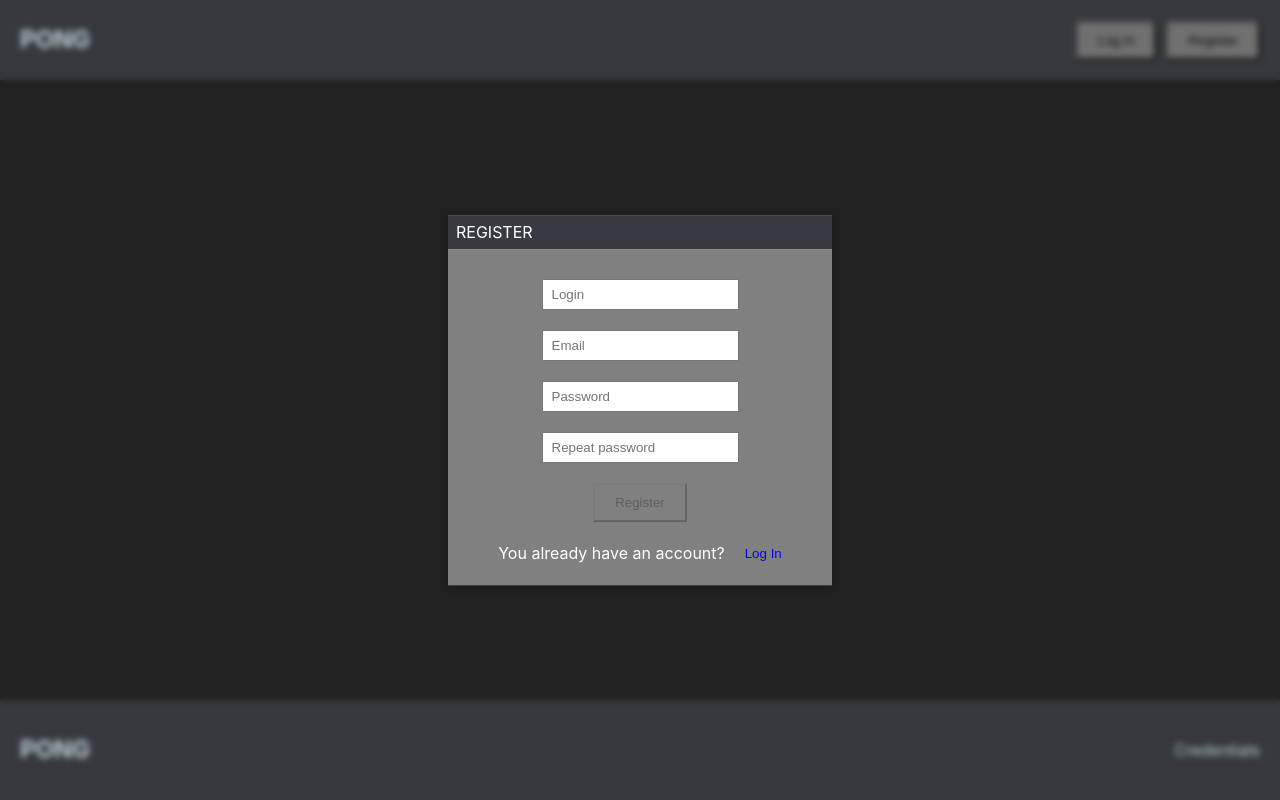
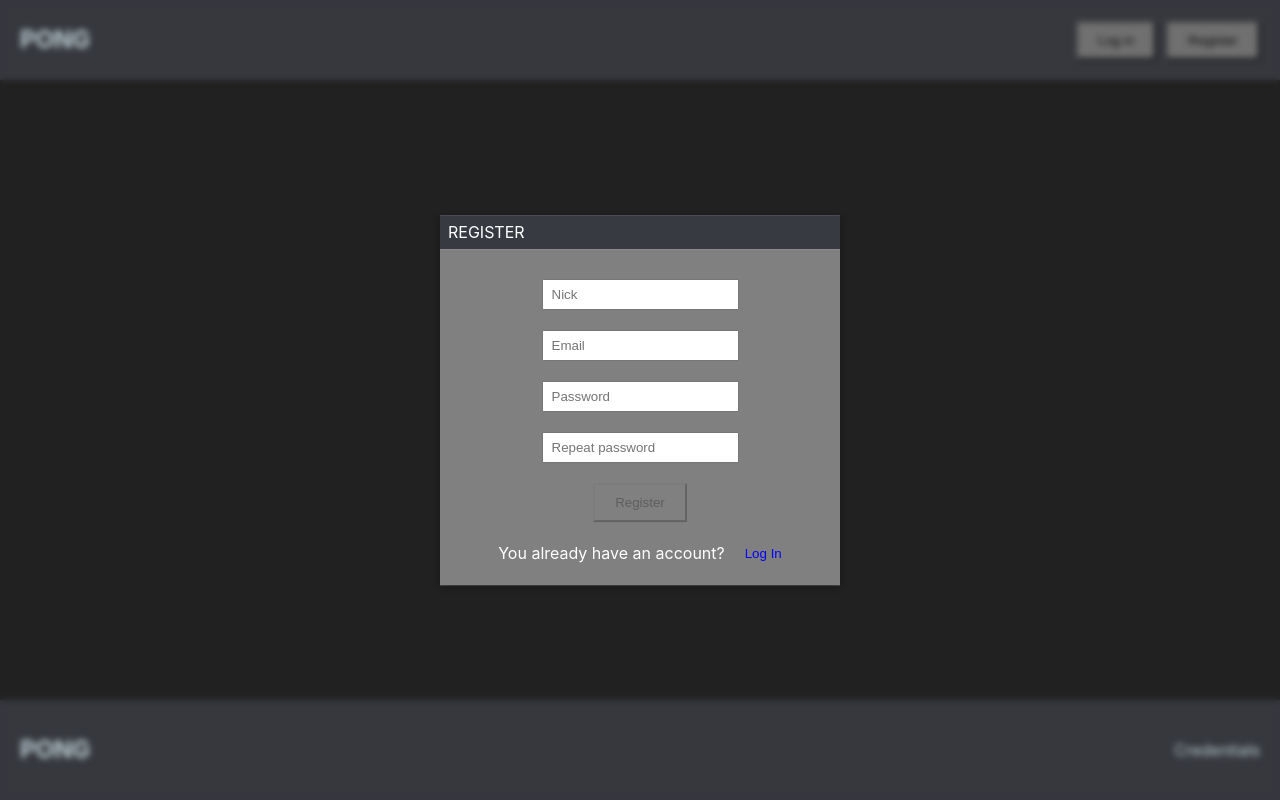
Before and after one commit to lulek1410/Pong, a React (Vite) app: page / in a window 1280 px wide. Both pictures are taken after a click on the button "Register". Built offline with nearby package versions, Linux system fonts and the light colour scheme.

Commit message:
(feat): Update user state and use registered user data

```diff
--- a/src/Layout/Avatar.tsx
+++ b/src/Layout/Avatar.tsx
@@ -9,11 +9,11 @@ import Dropdown, { Option } from "../components/Dropdown";
 import "./Avatar.css";
 
 const Avatar = () => {
-  const { setIsLoggedIn } = useContext(LoginStateContext);
+  const { setUser, user } = useContext(LoginStateContext);
 
   const dropdownOptions: Option[] = [
     { name: "Edit profile picture", action: () => {} },
-    { name: "Log out", action: () => setIsLoggedIn(false) },
+    { name: "Log out", action: () => setUser(null) },
   ];
 
   return (
@@ -24,7 +24,7 @@ const Avatar = () => {
             <div className="avatar-container">
               <FontAwesomeIcon icon={faUserAstronaut} className="avatar" />
             </div>
-            <p>user_name_1234</p>
+            <p>{user?.name}</p>
           </div>
         );
       }}
--- a/src/Layout/Header/AuthModal/AuthModal.css
+++ b/src/Layout/Header/AuthModal/AuthModal.css
@@ -17,4 +17,5 @@
 
 .auth-modal {
   width: 30%;
+  min-width: 400px;
 }
--- a/src/Layout/Header/AuthModal/AuthModal.tsx
+++ b/src/Layout/Header/AuthModal/AuthModal.tsx
@@ -29,7 +29,11 @@ const AuthModal = (props: Props) => {
       classNames="auth-modal"
     >
       <>
-        {props.mode === AuthModalMode.LOGIN ? <LoginForm /> : <RegisterForm />}
+        {props.mode === AuthModalMode.LOGIN ? (
+          <LoginForm closeModal={props.closeModal} />
+        ) : (
+          <RegisterForm closeModal={props.closeModal} />
+        )}
         <div className="mode-switch-container">
           <p>
             {props.mode === AuthModalMode.LOGIN
--- a/src/Layout/Header/AuthModal/LoginForm.tsx
+++ b/src/Layout/Header/AuthModal/LoginForm.tsx
@@ -9,7 +9,11 @@ interface LoginFormState extends FormState {
   password: { value: string; isValid: boolean };
 }
 
-const LoginForm = () => {
+interface Props {
+  closeModal: () => void;
+}
+
+const LoginForm = ({ closeModal }: Props) => {
   const initialFormState: LoginFormState = {
     login: { value: "", isValid: true },
     password: { value: "", isValid: true },
--- a/src/Layout/Header/AuthModal/RegisterForm.tsx
+++ b/src/Layout/Header/AuthModal/RegisterForm.tsx
@@ -7,29 +7,33 @@ import { FormState, useForm } from "../../../hooks/useForm";
 import "./Form.css";
 
 interface RegisterFormState extends FormState {
-  login: { value: string; isValid: boolean };
+  name: { value: string; isValid: boolean };
   email: { value: string; isValid: boolean };
   password: { value: string; isValid: boolean };
   repeatedPassword: { value: string; isValid: boolean };
 }
 
-const RegisterForm = () => {
+interface Props {
+  closeModal: () => void;
+}
+
+const RegisterForm = ({ closeModal }: Props) => {
   const initialFormState: RegisterFormState = {
-    login: { value: "", isValid: true },
+    name: { value: "", isValid: true },
     email: { value: "", isValid: true },
     password: { value: "", isValid: true },
     repeatedPassword: { value: "", isValid: true },
   };
-  const { setIsLoggedIn } = useContext(LoginStateContext);
+  const { setUser } = useContext(LoginStateContext);
   const { formState, updateInput } = useForm(initialFormState);
   const [error, setError] = useState<string | null>(null);
 
   const register = async () => {
     const formData = new FormData();
-    formData.append("login", formState.login.value);
+    formData.append("name", formState.name.value);
     formData.append("email", formState.email.value);
     formData.append("password", formState.password.value);
-    const response = await fetch("api/users/register", {
+    const response = await fetch("http://localhost:5000/api/users/register", {
       method: "POST",
       body: formData,
     });
@@ -42,8 +46,9 @@ const RegisterForm = () => {
 
   const mutation = useMutation({
     mutationFn: register,
-    onSuccess: () => {
-      setIsLoggedIn(true);
+    onSuccess: (user: { id: string; name: string }) => {
+      setUser(user);
+      closeModal();
     },
     onError: (error: Error) => {
       setError(error.message);
@@ -58,17 +63,17 @@ const RegisterForm = () => {
     <>
       <div className="inputs-container">
         <input
-          className={`input ${!formState.login.isValid ? "invalid" : null}`}
+          className={`input ${!formState.name.isValid ? "invalid" : null}`}
           type="text"
-          value={formState.login.value}
+          value={formState.name.value}
           onInput={(e: ChangeEvent<HTMLInputElement>) => {
             const value = e.target.value;
             const isValid = value.length > 0;
-            updateInput("login", value, isValid);
+            updateInput("name", value, isValid);
           }}
-          placeholder="Login"
+          placeholder="Nick"
         />
-        <p>{formState.login.isValid ? "" : "Login is mandatory"}</p>
+        <p>{formState.name.isValid ? "" : "Login is mandatory"}</p>
         <input
           className={`input ${!formState.email.isValid ? "invalid" : null}`}
           type="text"
--- a/src/Layout/Header/Header.tsx
+++ b/src/Layout/Header/Header.tsx
@@ -20,7 +20,7 @@ interface ModalState {
 }
 
 const Header = () => {
-  const { isLoggedIn, setIsLoggedIn } = useContext(LoginStateContext);
+  const { user } = useContext(LoginStateContext);
   const { setAppState } = useContext(AppStateContext);
 
   const [authModal, setAuthModal] = useState<ModalState>({
@@ -59,7 +59,7 @@ const Header = () => {
           PONG
         </h2>
         <div>
-          {isLoggedIn ? (
+          {user ? (
             <Avatar />
           ) : (
             <div className="header-buttons-container">
--- a/src/context/State.tsx
+++ b/src/context/State.tsx
@@ -18,14 +18,19 @@ export const AppStateContext = createContext<AppStateType>({
   },
 });
 
+interface User {
+  id: string;
+  name: string;
+}
+
 type LoginStateType = {
-  isLoggedIn: boolean;
-  setIsLoggedIn: (value: boolean) => void;
+  user: User | null;
+  setUser: (user: User | null) => void;
 };
 
 export const LoginStateContext = createContext<LoginStateType>({
-  isLoggedIn: false,
-  setIsLoggedIn: () => {
+  user: null,
+  setUser: () => {
     throw new Error("Function not implemented");
   },
 });
@@ -36,10 +41,10 @@ type Props = {
 
 export const StateProvider = ({ children }: Props) => {
   const [appState, setAppState] = useState<AppState>(AppState.MENU);
-  const [isLoggedIn, setIsLoggedIn] = useState(false);
+  const [user, setUser] = useState<User | null>(null);
 
   return (
-    <LoginStateContext.Provider value={{ isLoggedIn, setIsLoggedIn }}>
+    <LoginStateContext.Provider value={{ user, setUser }}>
       <AppStateContext.Provider value={{ appState, setAppState }}>
         {children}
       </AppStateContext.Provider>
```
